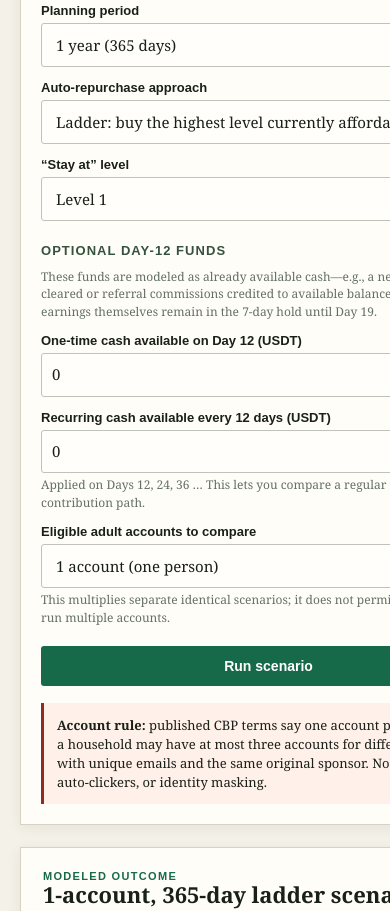
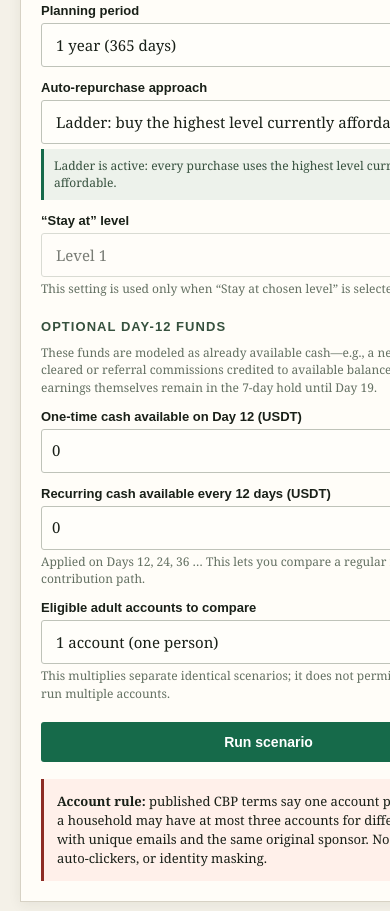
Before and after one commit to rygeneral/clickbaitpays-compounding-calculator, a plain HTML site: page index.html in a window 390 px wide. Shown: the part 804-1715 px from the top of the page. Drawn offline with Linux system fonts and the light colour scheme.

Commit message:
Clarify strategy controls and balance card layout

```diff
--- a/index.html
+++ b/index.html
@@ -21,7 +21,8 @@
   /* Calm, independent palette: familiar green/amber direction without copying ClickBaitPays branding. */
   :root { --ink:#192018; --muted:#637062; --paper:#f4f1e8; --panel:#fffdf8; --line:#d7d2c5; --accent:#166a4a; --accent2:#d57c2f; --warn:#7d3d13; --danger:#8d2c24; }
   body{background:var(--paper);color:var(--ink)} header{background:#1c2920;color:#f5f0e4;box-shadow:none}header p{color:#d7dfd1}.notice{background:#fff5df;border-color:#e6c884}.panel{box-shadow:0 3px 12px #28241812}h3{color:#36513e}input,select{border-color:#bfc3b9;color:var(--ink);background:#fffefa}button{background:var(--accent);color:white;border:0;box-shadow:none}button:hover{background:#0f5339;border-color:transparent}.metric{background:#f3f5ee}.two th{color:#506057}.two td{border-bottom-color:#e5e1d8}.tag{color:#fff;background:var(--accent)}.note{background:#edf2eb}.bad{background:#fff0ea}.bar{background:linear-gradient(#df934c,#196a4a)}.bar:hover::after{background:#1c2920}.cycle-step{background:#edf2eb}.cycle-step:nth-child(3){border-top-color:#496e8a}.fund-note{background:#eef3f7;border-left-color:#496e8a}
-  .metrics{grid-template-columns:repeat(auto-fit,minmax(155px,1fr))}.metric b{font-size:clamp(22px,2.1vw,27px);font-variant-numeric:tabular-nums;white-space:nowrap}.cycle-summary{margin:14px 0 20px;padding:15px;background:#edf2eb;border:1px solid #c8d5c6;border-left:5px solid var(--accent)}.cycle-summary h3{margin:0 0 9px;color:#31533a}.cycle-flow{display:grid;grid-template-columns:1fr 1fr 1.35fr;gap:10px}.cycle-box{background:#fffdf8;border:1px solid #d7d2c5;padding:10px;font-size:13px}.cycle-box b{display:block;font:700 12px Arial,sans-serif;text-transform:uppercase;letter-spacing:.04em;color:#36513e;margin-bottom:4px}.cycle-box strong{font-size:19px;font-variant-numeric:tabular-nums}.cycle-box small{color:var(--muted)}@media(max-width:600px){.cycle-flow{grid-template-columns:1fr}.metric b{white-space:normal}}
+  .cycle-summary{margin:14px 0 20px;padding:15px;background:#edf2eb;border:1px solid #c8d5c6;border-left:5px solid var(--accent)}.cycle-summary h3{margin:0 0 9px;color:#31533a}.cycle-flow{display:grid;grid-template-columns:1fr 1fr 1.35fr;gap:10px}.cycle-box{background:#fffdf8;border:1px solid #d7d2c5;padding:10px;font-size:13px}.cycle-box b{display:block;font:700 12px Arial,sans-serif;text-transform:uppercase;letter-spacing:.04em;color:#36513e;margin-bottom:4px}.cycle-box strong{font-size:19px;font-variant-numeric:tabular-nums}.cycle-box small{color:var(--muted)}@media(max-width:600px){.cycle-flow{grid-template-columns:1fr}}
+  .metrics{grid-template-columns:repeat(5,minmax(0,1fr))}.metric b{font-size:clamp(18px,1.7vw,23px);font-variant-numeric:tabular-nums;white-space:nowrap;letter-spacing:-.025em}.strategy-status{margin-top:5px;padding:8px 10px;background:#edf2eb;border-left:3px solid var(--accent);font-size:12px;color:#36513e}.is-disabled{opacity:.58}@media(max-width:1050px){.metrics{grid-template-columns:repeat(3,minmax(0,1fr))}}@media(max-width:650px){.metrics{grid-template-columns:repeat(2,minmax(0,1fr))}.metric b{white-space:normal}}
 </style>
 
 </head>
@@ -32,8 +33,8 @@
 <div class="grid"><aside class="panel controls"><div class="eyebrow">Scenario inputs</div><h2>Set a starting path</h2>
 <label for="cash">Starting available balance (USDT)</label><input id="cash" type="number" min="0" step="0.01" value="14"><div class="help">Use 14 for the first Level 1: 13 campaign + 1 activation. Use 330 for the first Level 4: 300 + 30.</div>
 <label for="days">Planning period</label><select id="days"><option value="365">1 year (365 days)</option><option value="180">6 months (180 days)</option><option value="90">90 days</option></select>
-<label for="strategy">Auto-repurchase approach</label><select id="strategy"><option value="ladder">Ladder: buy the highest level currently affordable</option><option value="roi">Return rate: buy the currently affordable level with highest modeled % return</option><option value="same">Stay at chosen level, then hold cash</option></select>
-<label for="sameLevel">“Stay at” level</label><select id="sameLevel"></select>
+<label for="strategy">Auto-repurchase approach</label><select id="strategy"><option value="ladder">Ladder: buy the highest level currently affordable</option><option value="roi">Return rate: buy the currently affordable level with highest modeled % return</option><option value="same">Stay at chosen level, then hold cash</option></select><div id="strategyStatus" class="strategy-status"></div>
+<label for="sameLevel">“Stay at” level</label><select id="sameLevel"></select><div id="sameLevelHelp" class="help"></div>
 <h3>Optional day-12 funds</h3><div class="help">These funds are modeled as already available cash—e.g., a new deposit that has cleared or referral commissions credited to available balance. Campaign earnings themselves remain in the 7-day hold until Day 19.</div>
 <label for="day12Funds">One-time cash available on Day 12 (USDT)</label><input id="day12Funds" type="number" min="0" step="0.01" value="0">
 <label for="repeatFunds">Recurring cash available every 12 days (USDT)</label><input id="repeatFunds" type="number" min="0" step="0.01" value="0"><div class="help">Applied on Days 12, 24, 36 … This lets you compare a regular referral/deposit contribution path.</div>
@@ -52,6 +53,7 @@ const levels=[
 ];
 const money=n=>new Intl.NumberFormat('en-US',{style:'currency',currency:'USD',minimumFractionDigits:2,maximumFractionDigits:2}).format(n).replace('$','')+' USDT';
 const sel=document.querySelector('#sameLevel'); levels.forEach(x=>sel.add(new Option('Level '+x.n,x.n))); sel.value='1';
+function updateStrategyUI(){const strategy=document.querySelector('#strategy').value,same=document.querySelector('#sameLevel'),help=document.querySelector('#sameLevelHelp'),status=document.querySelector('#strategyStatus');const messages={ladder:'Ladder is active: every purchase uses the highest level currently affordable.',roi:'Return-rate is active: every purchase uses the currently affordable level with the highest modeled percentage return.',same:'Stay-at-level is active: the selected level below is repeated whenever cash and a campaign slot allow.'};status.textContent=messages[strategy];same.disabled=strategy!=='same';same.classList.toggle('is-disabled',strategy!=='same');help.textContent=strategy==='same'?'Choose the level you want the model to repeat.':'This setting is used only when “Stay at chosen level” is selected.';}
 function candidate(level,active){return level.c+(active.has(level.n)?0:level.fee)}
 function choose(balance,active,strategy,same){let possible=levels.filter(x=>candidate(x,active)<=balance+.00001); if(!possible.length)return null; if(strategy==='same') return possible.find(x=>x.n===+same)||null; if(strategy==='roi') return possible.sort((a,b)=>(b.pay/candidate(b,active))-(a.pay/candidate(a,active))||b.n-a.n)[0]; return possible[possible.length-1];}
 function simulate(start,days,strategy,same,day12Funds,repeatFunds){let cash=start, active=new Set(), open=[], cycles=[], log=[], path=[]; let totalSpend=0,totalExpected=0,cycleNo=0,externalAdded=0; for(let day=0;day<=days;day++){
@@ -63,7 +65,7 @@ function simulate(start,days,strategy,same,day12Funds,repeatFunds){let cash=star
   path.push({day,cash,committed:open.reduce((a,x)=>a+x.pay,0),open:open.length});
  }
  const pending=open.reduce((a,x)=>a+x.pay,0);return {cash,pending,totalSpend,totalExpected,externalAdded,open,cycles,log,path,activated:[...active],cycleNo};}
-function render(){const start=+document.querySelector('#cash').value||0,days=+document.querySelector('#days').value,strategy=document.querySelector('#strategy').value,same=document.querySelector('#sameLevel').value,acct=+document.querySelector('#households').value,day12Funds=+document.querySelector('#day12Funds').value||0,repeatFunds=+document.querySelector('#repeatFunds').value||0;const r=simulate(start,days,strategy,same,day12Funds,repeatFunds);const label=strategy==='ladder'?'ladder':strategy==='roi'?'return-rate':'stay-at-Level-'+same;document.querySelector('#title').textContent=`${acct}-account, ${days}-day ${label} scenario`;
+function render(){updateStrategyUI();const start=+document.querySelector('#cash').value||0,days=+document.querySelector('#days').value,strategy=document.querySelector('#strategy').value,same=document.querySelector('#sameLevel').value,acct=+document.querySelector('#households').value,day12Funds=+document.querySelector('#day12Funds').value||0,repeatFunds=+document.querySelector('#repeatFunds').value||0;const r=simulate(start,days,strategy,same,day12Funds,repeatFunds);const label=strategy==='ladder'?'ladder':strategy==='roi'?'return-rate':'stay-at-Level-'+same;document.querySelector('#title').textContent=`${acct}-account, ${days}-day ${label} scenario`;
  const ending=r.cash+r.pending,initialTotal=start*acct;const m=[['Starting cash',money(initialTotal)],['External cash added',money(r.externalAdded*acct)],['Available at end',money(r.cash*acct)],['Pending expected',money(r.pending*acct)],['Modeled total',money(ending*acct)]];document.querySelector('#metrics').innerHTML=m.map(([a,b])=>`<div class="metric"><small>${a}</small><b>${b}</b></div>`).join('');
  document.querySelector('#levels').innerHTML=levels.map(x=>`<tr><td><span class="tag">L${x.n}</span></td><td class="right">${money(x.c+x.fee)}</td><td class="right">${money(x.c)}</td><td class="right">${money(x.pay)}</td></tr>`).join('');
  const sample=[];for(let d=0;d<=days;d+=30)sample.push(r.path[Math.min(d,days)]);if(sample[sample.length-1].day!==days)sample.push(r.path[days]);const max=Math.max(...sample.map(x=>x.cash),1);document.querySelector('#chart').innerHTML=sample.map(x=>`<div class="bar" style="height:${Math.max(2,x.cash/max*100)}%" data-tip="Day ${x.day}: ${money(x.cash)} available"></div>`).join('');document.querySelector('#endLabel').textContent='Day '+days;
```
